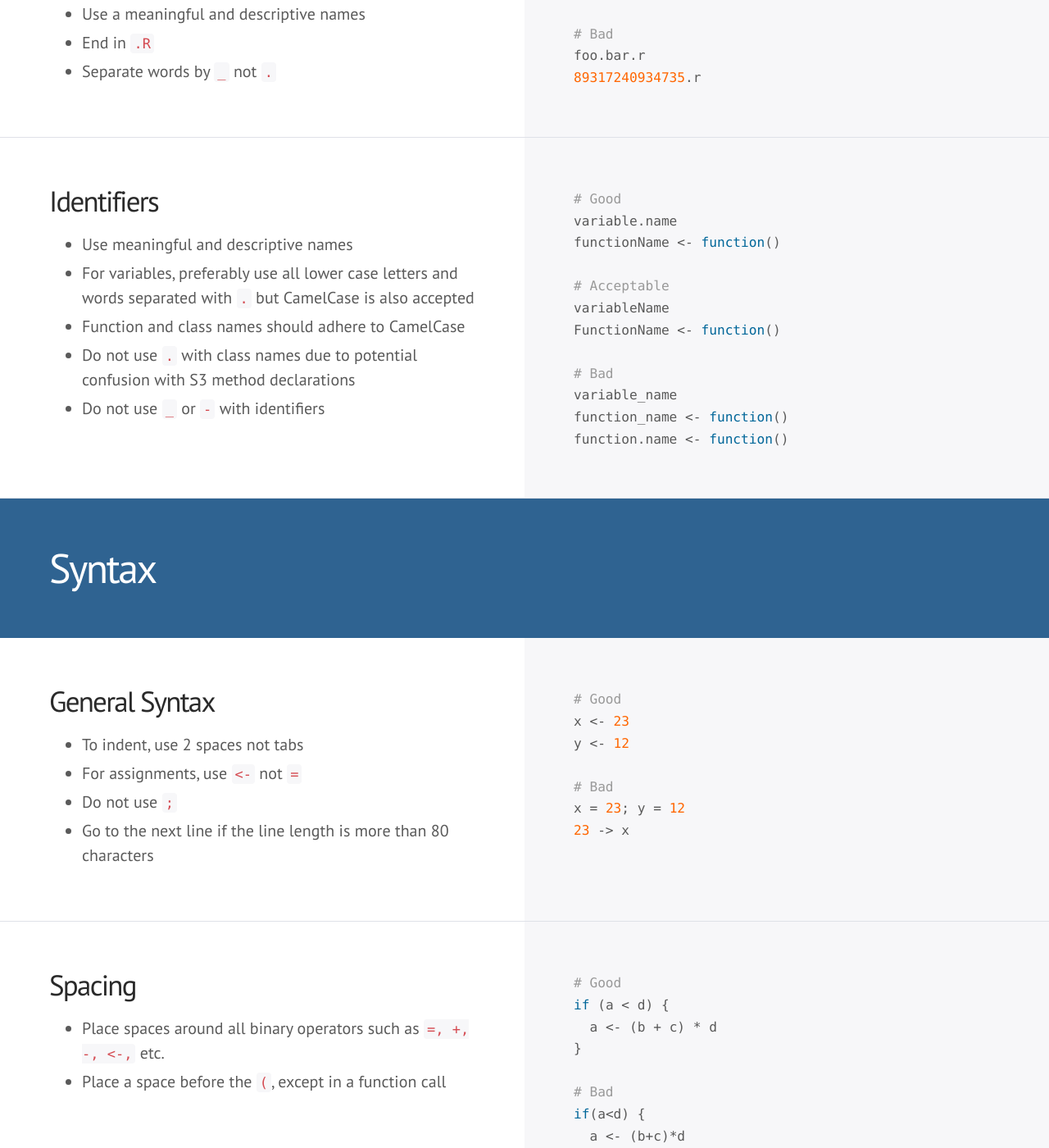
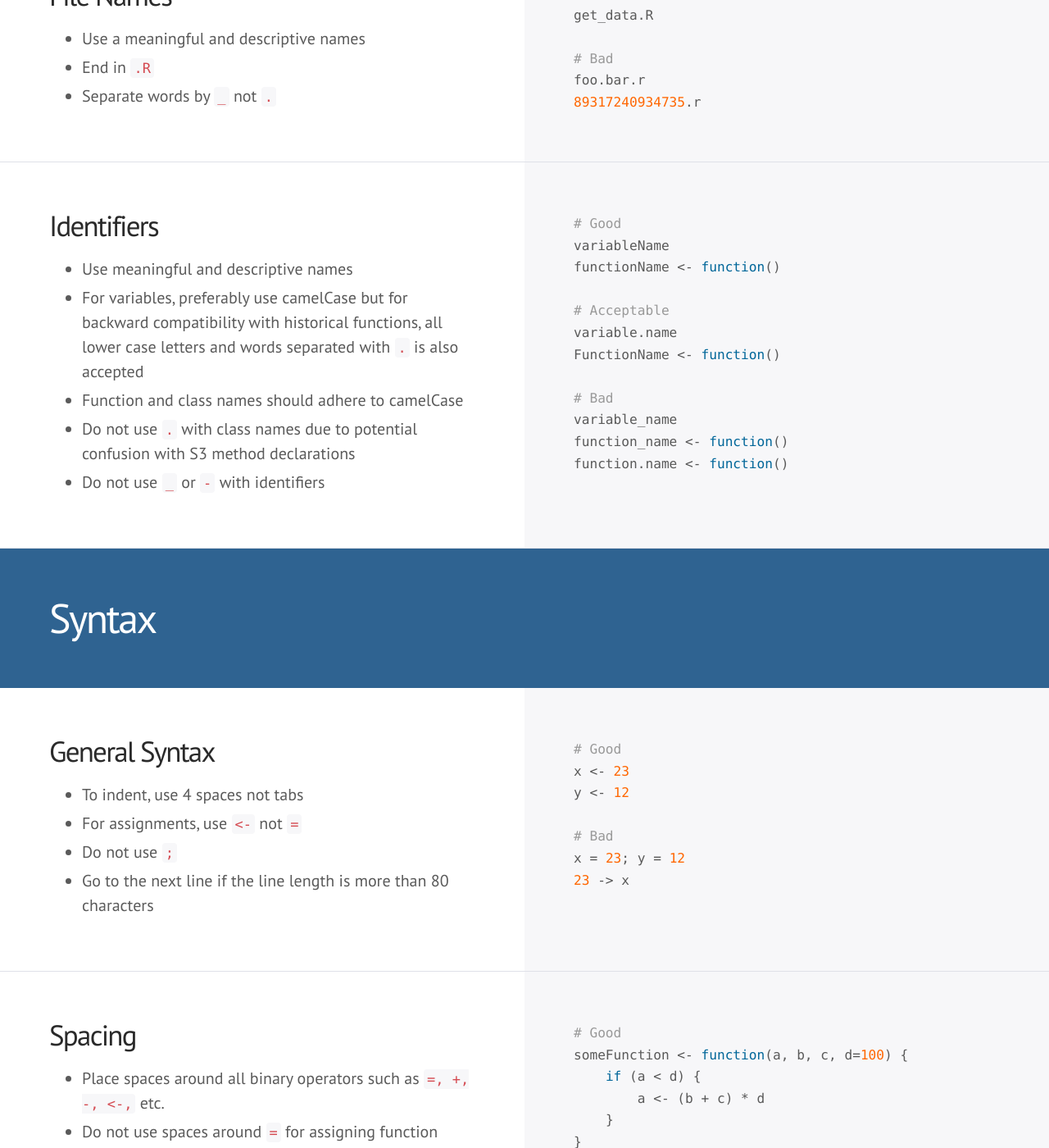
Before and after one commit to JEFworks-Lab/R-style-guide, a Jekyll site: the page built from index.html, in a window 1280 px wide and 1400 px high, scrolled down 1689 px. Shown: the whole window at 82% size. Built offline with Jekyll 4.4.1, drawn with Linux system fonts in a browser that asks for light colours; some web fonts are replaced; Markdown is read by kramdown in place of the engine named in the settings; some of the changed text lies outside the part shown.

Commit message:
Added and updated some guide points based on feedback

```diff
--- a/_includes/footer.html
+++ b/_includes/footer.html
@@ -1,5 +1,6 @@
 <footer class="masthead">
   <div class="container">
+    Feel free to fork or clone to make your own R style guide for your lab, team, or collaborative R project.
     <p class="masthead-links">
       <a href="https://github.com/JEFworks/R-style-guide">
         <span class="icon icon-github-circled"></span>
--- a/index.html
+++ b/index.html
@@ -4,7 +4,7 @@
 
 <div class="section">
   <div class="col">
-R is a high-level programming language used primarily for statistical computing and graphics. R does not have any well defined coding recommendations or de facto standards. This style guide provides some recommendations based on personal experience and expert opinions (see <a href="#additional-guides">Additional Guides</a>). Use your best judgement and common sense when deciding whether to adhere to these recommendations. Be consistent. Ultimately, a unified style will help make collaboration and sharing code easier.
+R is a high-level programming language used primarily for statistical computing and graphics. R does not have any well defined coding recommendations or de facto standards. This style guide provides some recommendations based on personal experience and expert opinions (see <a href="#additional-guides">Additional Guides</a>). Use your best judgement and common sense when deciding whether to adhere to these recommendations. Be consistent. Use style to enhance legibility. Ultimately, a unified style will help make collaboration and sharing code easier.
   </div>
 </div>
 
@@ -67,8 +67,8 @@
     <h3>Identifiers</h3>
     <ul>
       <li>Use meaningful and descriptive names</li>
-      <li>For variables, preferably use all lower case letters and words separated with <code>.</code> but CamelCase is also accepted</li>
-      <li>Function and class names should adhere to CamelCase</li>
+      <li>For variables, preferably use camelCase but for backward compatibility with historical functions, all lower case letters and words separated with <code>.</code> is also accepted</li>
+      <li>Function and class names should adhere to camelCase</li>
       <li>Do not use <code>.</code> with class names due to potential confusion with S3 method declarations
       <li>Do not use <code>_</code> or <code>-</code> with identifiers</li>
     </ul>
@@ -76,11 +76,11 @@
   <div class="col">
 {% highlight R %}
 # Good
-variable.name
+variableName
 functionName <- function()
 
 # Acceptable
-variableName
+variable.name
 FunctionName <- function()
 
 # Bad
@@ -100,7 +100,7 @@
   <div class="col">
     <h3>General Syntax</h3>
     <ul>
-      <li>To indent, use 2 spaces not tabs</li>
+      <li>To indent, use 4 spaces not tabs</li>
       <li>For assignments, use <code><-</code> not <code>=</code> </li>
       <li>Do not use <code>;</code></li>
       <li>Go to the next line if the line length is more than 80 characters</li>
@@ -124,19 +124,23 @@
     <h3>Spacing</h3>
     <ul>
       <li>Place spaces around all binary operators such as <code>=, +, -, <-,</code> etc.</li>
+      <li>Do not use spaces around <code>=</code> for assigning function arguments.
       <li>Place a space before the <code>(</code>, except in a function call</li>
+      <li>Use space after a comma</li>
     </ul>
  </div>
  <div class="col">
 {% highlight R %}
 # Good
+someFunction <- function(a, b, c, d=100) {
     if (a < d) {
         a <- (b + c) * d
     }
+}
 
 # Bad
-if(a<d) {
-  a <- (b+c)*d
+someFunction <- function(a,b,c,d = 100) {
+    if(a<d) a<-(b+c)*d
 }
 {% endhighlight %}
   </div>
@@ -162,9 +166,9 @@
 }
 
 # Bad
-if( a < d )
+if (a < d)
 {
-  a <- (b+c)*d
+    a <- (b + c) * d
 }
 else a <- d
 {% endhighlight %}
@@ -178,11 +182,12 @@
 
 <div class="section" id="commenting">
   <div class="col">
-    <h3>Commentng</h3>
+    <h3>Commenting</h3>
     <ul>
       <li>General comments should be identified with <code>#</code> followed by a space</li>
       <li>Inline comments need 2 spaces before the <code>#</code> </li>
       <li>Function and object descriptions should adhere to roxygen guidelines</li>
+      <li>Separate function comments from previous code by at least 1 blank line
     </ul>
  </div>
  <div class="col">
```
Also changed, not shown: other parts of index.html (+1 -0 lines), README.md. Lines whose indentation alone changed are shown as unchanged.
